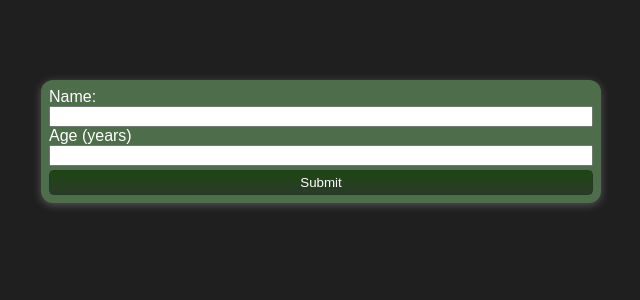
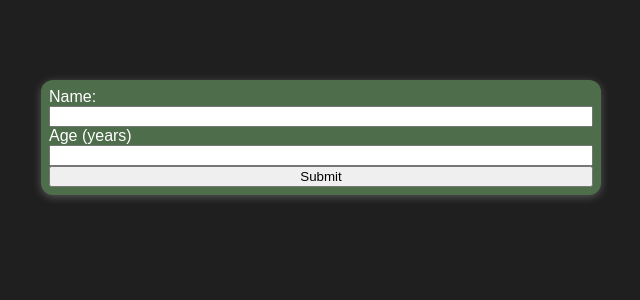
Before and after one commit to ddeveloper72/react-practice-project, a React (Create React App) app: page / in a window 1280 px wide. Shown: the top 300 px of the page, without its empty margins (319-959 px from the left). Built offline with nearby package versions, Linux system fonts and the light colour scheme; the HTML template or start-up script is replaced by a standard one.

Commit message:
moved button styles to button css module

```diff
--- a/src/components/Users/AddUsers.module.css
+++ b/src/components/Users/AddUsers.module.css
@@ -21,25 +21,3 @@
 .name-card input {
   color: #2b2d2f;
 }
-
-.name-card button {
-  width: 100%;
-  background-image: linear-gradient(#1e4612, #2b3b2a);
-  border: 1px solid hsl(124, 31%, 18%);
-  border-radius: 4px;
-  color: #fff;
-  cursor: pointer;
-  padding: 4px 15px;
-  margin-top: 4px;
-}
-
-.name-card button :focus {
-  outline: none;
-}
-
-.name-card button:hover,
-.name-card button:active {
-  background: #2d7018;
-  border-color: #286410;
-  box-shadow: 0 0 8px rgba(0, 0, 0, 0.26);
-}
```
